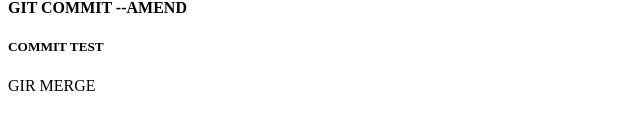
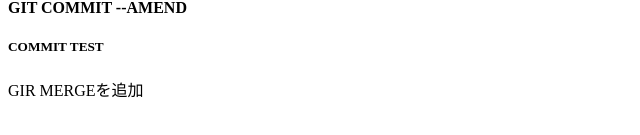
Before and after one commit to lefteye9/git_tutrial, a plain HTML site: page index.html in a window 1280 px wide. Shown: the part 167-302 px from the top of the page, without its empty margins (0-640 px from the left). Drawn offline with Linux system fonts and the light colour scheme.

Commit message:
Update index.html
GIT MERGEを追加。

```diff
--- a/index.html
+++ b/index.html
@@ -8,4 +8,4 @@
 
 <h5>COMMIT TEST</h5>
 
-<p>GIR MERGE</p>
+<p>GIR MERGEを追加</p>
```
